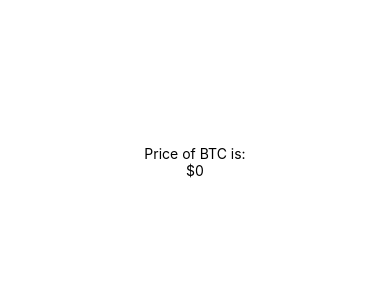
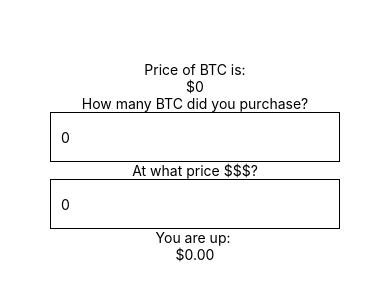
Before and after one commit to DeProdigy/Raketa, a React Native app: screen / in a window 390 px wide. Shown: the part 260-560 px from the top of the page. Built offline with nearby package versions, Linux system fonts and the light colour scheme; no server answers.

Commit message:
Add inputs and calculate the diff

```diff
--- a/App.js
+++ b/App.js
@@ -1,34 +1,72 @@
 import React from 'react';
-import { StyleSheet, Text, View } from 'react-native';
+import { StyleSheet, Text, TextInput, View } from 'react-native';
 
 export default class App extends React.Component {
   constructor(props) {
     super(props);
     this.state = {
-      BTCPrice: 0
+      currentBTCPrice: '0',
+      purchasedBTCAmount: '0',
+      purchasedBTCPrice: '0',
     }
   }
 
   componentDidMount() {
-    this.fetchBTCPrice()
+    this.fetchCurrentBTCPrice()
   }
 
-  fetchBTCPrice() {
+  fetchCurrentBTCPrice() {
     return fetch('https://api.coindesk.com/v1/bpi/currentprice.json')
       .then(response => response.json())
       .then(responseJson => {
-        this.setState({ BTCPrice: responseJson['bpi']['USD']['rate'] });
+        this.setState({ currentBTCPrice: parseFloat(responseJson['bpi']['USD']['rate_float']).toFixed(2) });
       })
       .catch(error => {
         console.error(error);
       });
   }
 
+  calculateDiff() {
+    return (
+      (
+        parseFloat(this.state.currentBTCPrice).toFixed(2) - parseFloat(this.state.purchasedBTCPrice
+      ).toFixed(2)) * this.state.purchasedBTCAmount
+    ).toFixed(2);
+  }
+
+  updateAmountInput(purchasedBTCAmount) {
+    this.setState({ purchasedBTCAmount: purchasedBTCAmount })
+  }
+
+  updatePriceInput(purchasedBTCPrice) {
+    this.setState({ purchasedBTCPrice: purchasedBTCPrice})
+  }
+
   render() {
     return (
       <View style={styles.container}>
         <Text>Price of BTC is:</Text>
-        <Text>${ this.state.BTCPrice }</Text>
+        <Text>${ this.state.currentBTCPrice }</Text>
+
+        <Text>How many BTC did you purchase?</Text>
+        <TextInput
+          style={styles.input}
+          keyboardType='numeric'
+          placeholder='0.00'
+          value={ this.state.purchasedBTCAmount }
+          onChangeText={ input => this.updateAmountInput(input) }
+        />
+        <Text>At what price $$$?</Text>
+        <TextInput
+          style={styles.input}
+          keyboardType='numeric'
+          placeholder='0.00'
+          value={ this.state.purchasedBTCPrice }
+          onChangeText={ input => this.updatePriceInput(input) }
+        />
+
+        <Text>You are up: </Text>
+        <Text>${ this.calculateDiff() }</Text>
       </View>
     );
   }
@@ -40,5 +78,13 @@
     backgroundColor: '#fff',
     alignItems: 'center',
     justifyContent: 'center',
+    padding: 50,
   },
+  input: {
+    borderColor: '#000',
+    borderWidth: 1,
+    height: 50,
+    width: '100%',
+    padding: 10,
+  }
 });
```
